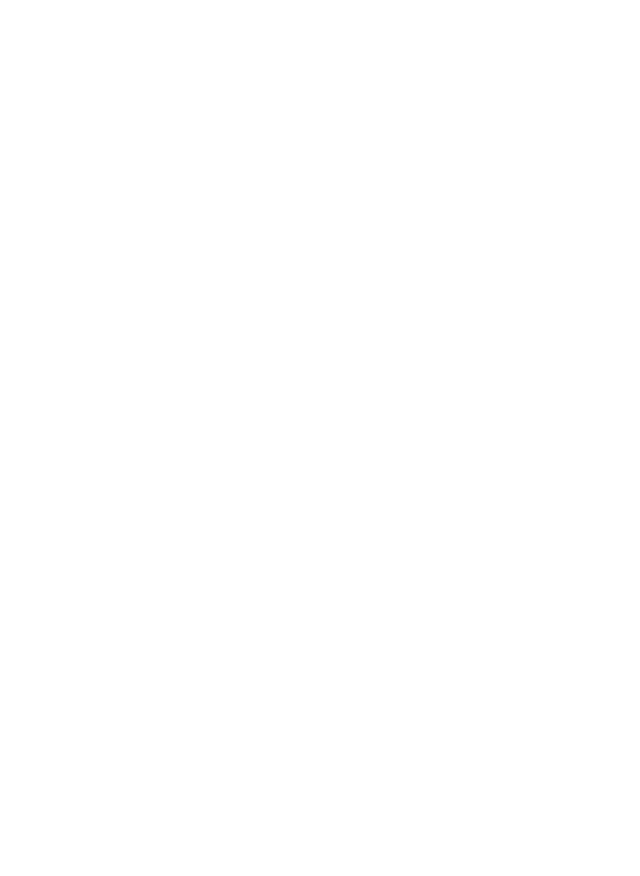
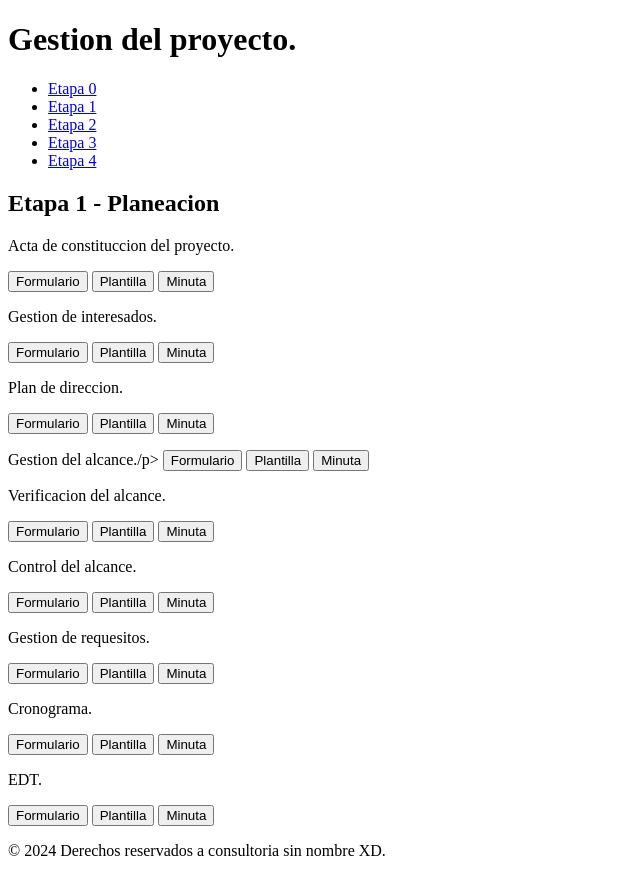
Before and after one commit to AntonioxDev/GestionProyectos, a plain HTML site: page Etapa1.html in a window 1280 px wide. Shown: the whole page, without its empty margins (0-640 px from the left). Before the commit the page ends 800 px from the top, so only its background shows below. Drawn offline with Linux system fonts and the light colour scheme.

Commit message:
etapa 0 y 1
mamo

```diff
--- a/Etapa1.html
+++ b/Etapa1.html
@@ -0,0 +1,88 @@
+<!DOCTYPE html>
+<html lang="es">
+<head>
+    <meta charset="UTF-8">
+    <meta name="viewport" content="width=device-width, initial-scale=1.0">
+    <title>Etapa 1</title>
+    <link rel="stylesheet" href="styles.css"> <!-- Enlace a hoja de estilos CSS -->
+</head>
+<body>
+    <header>
+        <h1>Gestion del proyecto.</h1>
+        <nav>
+            <ul>
+                <li><a href="#Etapa0">Etapa 0</a></li>
+                <li><a href="#Etapa1">Etapa 1</a></li>
+                <li><a href="#Etapa2">Etapa 2</a></li>
+                <li><a href="#Etapa3">Etapa 3</a></li>
+                <li><a href="#Etapa4">Etapa 4</a></li>
+            </ul>
+        </nav>
+    </header>
+
+        <section id="etapa-1">
+            <h2>Etapa 1 - Planeacion</h2>
+            <div class="elementos">
+                <div class="elemento">
+                    <p>Acta de constituccion del proyecto.</p>
+                    <button>Formulario</button>
+                    <button>Plantilla</button>
+                    <button>Minuta</button>
+                </div>
+                <div class="elemento">
+                    <p>Gestion de interesados.</p>
+                    <button>Formulario</button>
+                    <button>Plantilla</button>
+                    <button>Minuta</button>
+                </div>
+                <div class="elemento">
+                    <p>Plan de direccion.</p>
+                    <button>Formulario</button>
+                    <button>Plantilla</button>
+                    <button>Minuta</button>
+                </div>
+                <div class="elemento">
+                    <p>Gestion del alcance./p>
+                    <button>Formulario</button>
+                    <button>Plantilla</button>
+                    <button>Minuta</button>
+                </div>
+                <div class="elemento">
+                    <p>Verificacion del alcance.</p>
+                    <button>Formulario</button>
+                    <button>Plantilla</button>
+                    <button>Minuta</button>
+                </div>
+                <div class="elemento">
+                    <p>Control del alcance.</p>
+                    <button>Formulario</button>
+                    <button>Plantilla</button>
+                    <button>Minuta</button>
+                </div>
+                <div class="elemento">
+                    <p>Gestion de requesitos.</p>
+                    <button>Formulario</button>
+                    <button>Plantilla</button>
+                    <button>Minuta</button>
+                </div>
+                <div class="elemento">
+                    <p>Cronograma.</p>
+                    <button>Formulario</button>
+                    <button>Plantilla</button>
+                    <button>Minuta</button>
+                </div>
+                <div class="elemento">
+                    <p>EDT.</p>
+                    <button>Formulario</button>
+                    <button>Plantilla</button>
+                    <button>Minuta</button>
+                </div>
+            </div>
+        </section>
+    </main>
+
+    <footer>
+        <p>&copy; 2024 Derechos reservados a consultoria sin nombre XD.</p>
+    </footer>
+</body>
+</html>
```
Also changed, not shown: Etapa0.html (+7 -26 lines).
